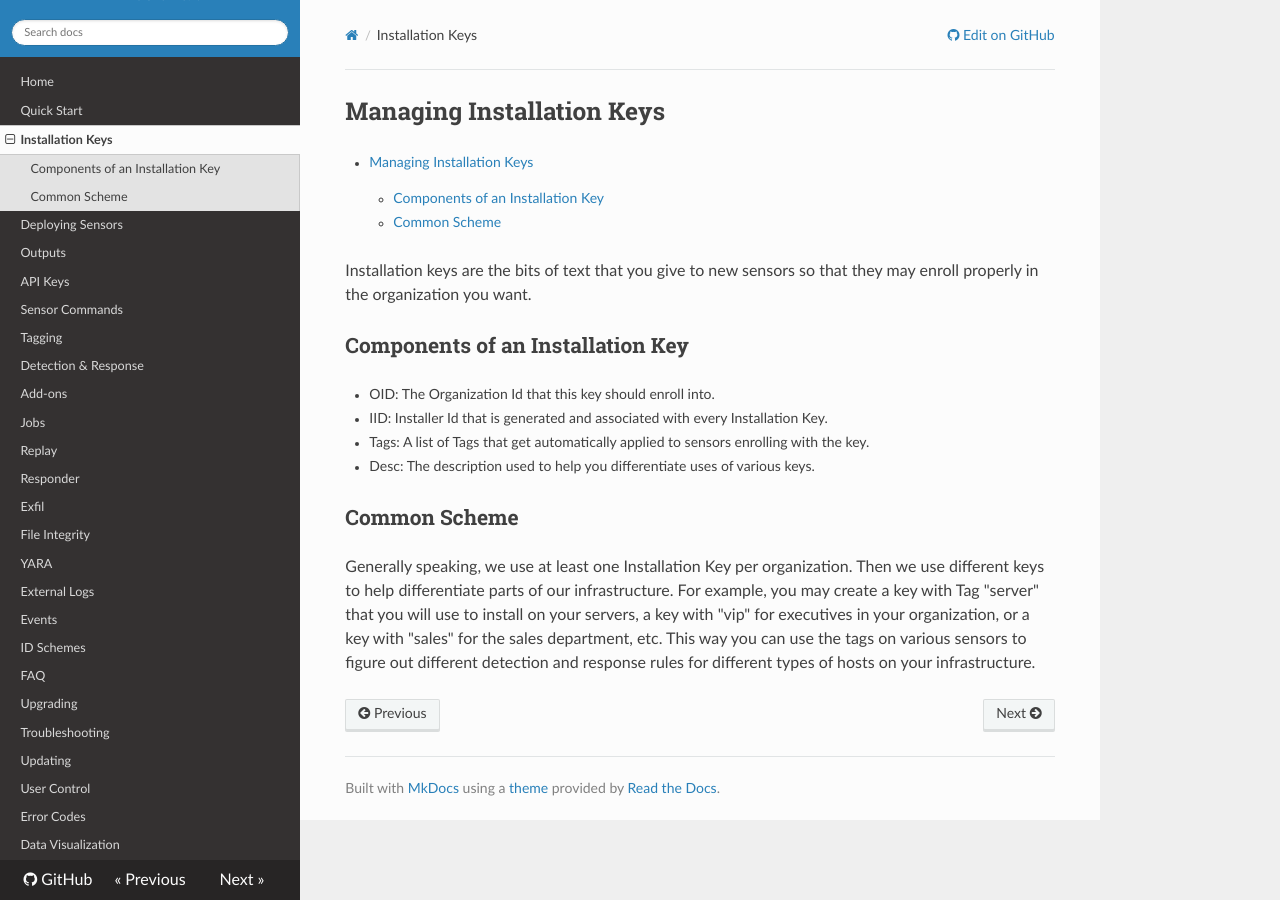
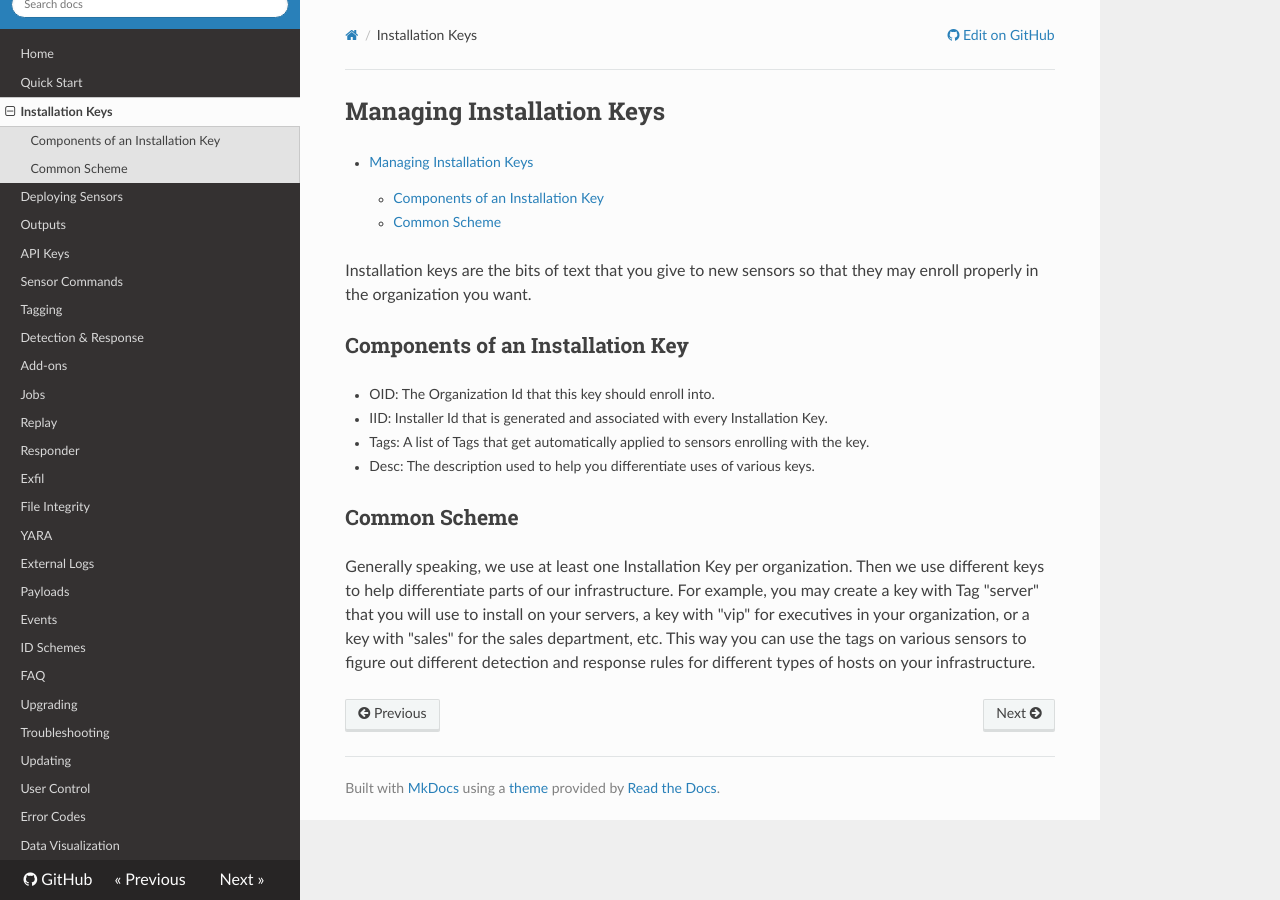
Before and after one commit to refractionPOINT/lce_doc, an MkDocs documentation site: the page built from docs/manage_keys.md, in a window 1280 px wide. Built offline with MkDocs 1.6.1, drawn with Linux system fonts in a browser that asks for light colours; nearby versions of some CDN libraries; old or Windows-style settings are respelled for this version of MkDocs.

Commit message:
Adding payloads to Index.

```diff
--- a/mkdocs.yml
+++ b/mkdocs.yml
@@ -25,6 +25,7 @@ pages:
     - File Integrity: integrity.md
     - YARA: yara.md
     - External Logs: external_logs.md
+    - Payloads: payloads.md
     - Events: events.md
     - ID Schemes: agentid.md
     - FAQ: faq.md
```
